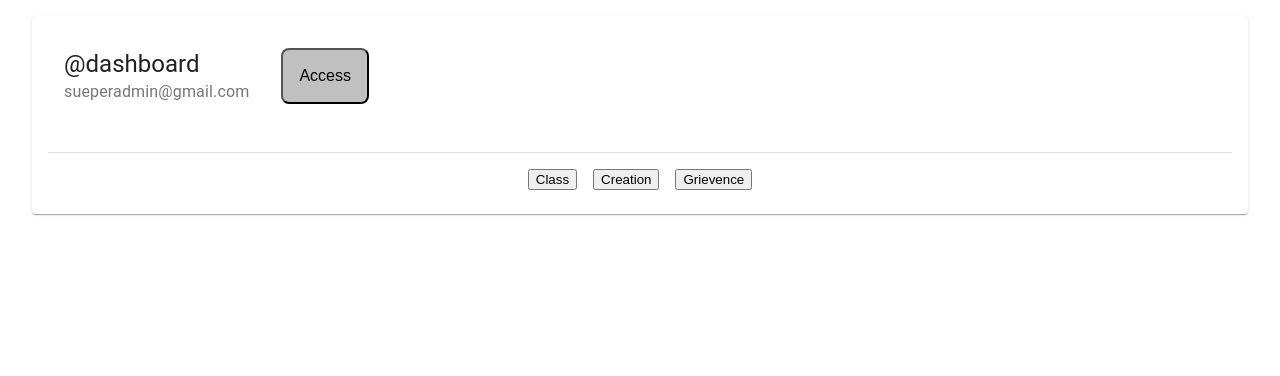
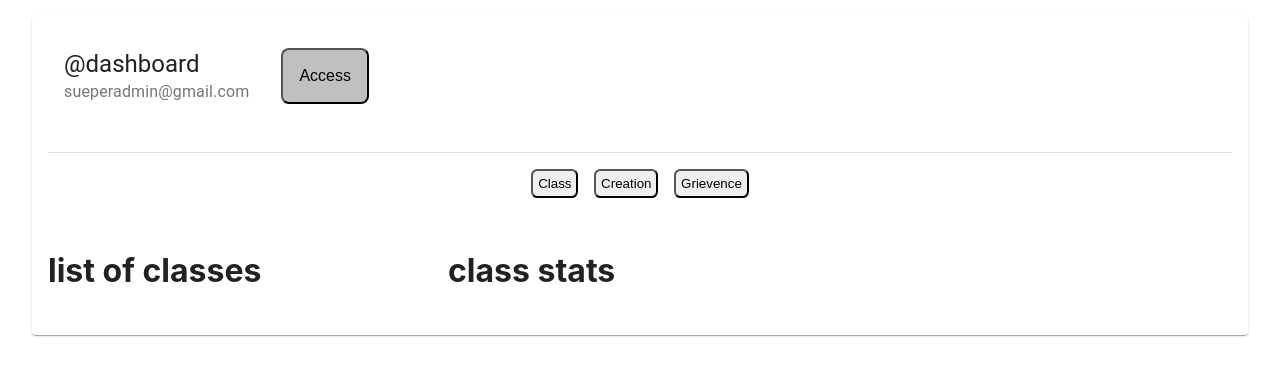
Before and after one commit to Tharunkumar001/Mastr.Bord, a Next.js app: page /components/Dashboard in a window 1280 px wide. Both pictures are taken after a click on the button "Class". Shown: the top 376 px of the page. Built offline with nearby package versions, Linux system fonts and the light colour scheme.

Commit message:
ui update

```diff
--- a/pages/components/Dashboard.jsx
+++ b/pages/components/Dashboard.jsx
@@ -5,6 +5,9 @@ import styles from "../../styles/Home.module.css";
 import CoAdmin from "../Form/CoAdmin";
 import FacultyAdmin from "../Form/FacultyAdmin";
 import { BorderColor, LaptopWindows, PersonAdd, PersonPinCircle } from "@material-ui/icons";
+import ClassStats from "./Stats/ClassStats";
+import CreationStats from "./Stats/CreationStats";
+import Grievence from "./Stats/Grievence";
 
 const useStyles = makeStyles((theme) => ({
     submitBtn:{
@@ -29,6 +32,8 @@ const useStyles = makeStyles((theme) => ({
         paddingTop:"1rem"
     },
     navBtn:{
+        padding:"0.3rem",
+        borderRadius:"0.4rem"
     }
 }));
 
@@ -37,6 +42,7 @@ const Dashboard = () => {
     const [data,setData] = useState({coAdmin:'',classAdmin:''});
     const [open, setOpen] = useState(false);
     const [form, setForm] = useState("Select Access Form");
+    const [stats, setStats] = useState();
 
     const handleAccess = () => {
 
@@ -70,16 +76,20 @@ const Dashboard = () => {
                 <Divider />
 
                 <div className={classes.navBtnDiv}>
-                    <Button className={classes.navBtn}>
+                    <Button className={classes.navBtn} onClick={() => setStats(<ClassStats />)}>
                         Class
                     </Button>
-                    <Button className={classes.navBtn}>
+                    <Button className={classes.navBtn} onClick={() => setStats(<CreationStats />)}>
                         Creation
                     </Button>
-                    <Button className={classes.navBtn}>
+                    <Button className={classes.navBtn} onClick={() => setStats(<Grievence />)}>
                         Grievence
                     </Button>
                 </div>
+                </CardContent>
+
+                <CardContent>
+                    {stats}
                 </CardContent>
             </div>
         </Card>
--- /dev/null
+++ b/pages/components/Stats/ClassStats.js
@@ -0,0 +1,16 @@
+import { Divider, Grid } from "@material-ui/core"
+
+const ClassStats = () => {
+    return(
+        <Grid container spacing={2}>
+            <Grid item xs={4}>
+                <h1>list of classes</h1>
+            </Grid>
+            <Grid item xs={8}>
+                <h1>class stats</h1>
+            </Grid>
+        </Grid>
+    )
+}
+
+export default ClassStats;
--- /dev/null
+++ b/pages/components/Stats/CreationStats.js
@@ -0,0 +1,16 @@
+import { Grid } from "@material-ui/core"
+
+const CreationStats = () => {
+    return(
+        <Grid container spacing={2}>
+            <Grid item xs={4}>
+                <h1>grid1</h1>
+            </Grid>
+            <Grid item xs={8}>
+                <h1>grid1</h1>
+            </Grid>
+        </Grid>
+    )
+}
+
+export default CreationStats;
--- /dev/null
+++ b/pages/components/Stats/Grievence.js
@@ -0,0 +1,16 @@
+import { Grid } from "@material-ui/core"
+
+const Grievence = () => {
+    return(
+        <Grid container spacing={2}>
+            <Grid item xs={4}>
+                <h1>grid1</h1>
+            </Grid>
+            <Grid item xs={8}>
+                <h1>grid1</h1>
+            </Grid>
+        </Grid>
+    )
+}
+
+export default Grievence;
```
Also changed, not shown: pages/Stats/ClassStats.js (deleted), pages/Stats/CreationStats.js (deleted), pages/Stats/Grievence.js (deleted).
